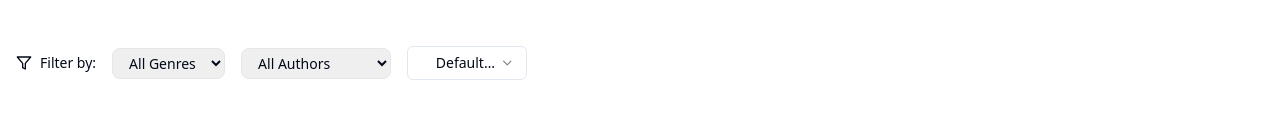
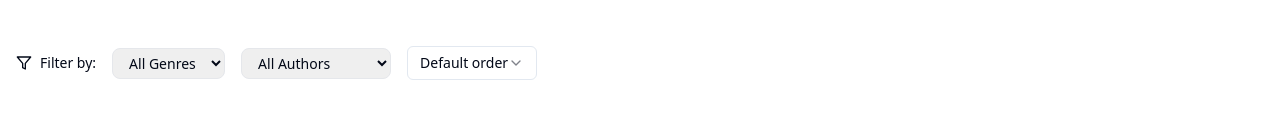
Before and after one commit to bootuz/ink-whispers-unleashed, a React (Vite) app: page /poems in a window 1280 px wide. Shown: the part 173-306 px from the top of the page. Built offline with nearby package versions, Linux system fonts and the light colour scheme.

Commit message:
Fix: Adjust select width
Adjust the width of the select component to prevent text from being truncated.

```diff
--- a/src/components/FilterBar.tsx
+++ b/src/components/FilterBar.tsx
@@ -40,7 +40,7 @@ export const FilterBar = () => {
         onValueChange={handleOrderChange}
         defaultValue={searchParams.get('filter') || "default"}
       >
-        <SelectTrigger className="w-[120px] h-[34px] px-3 py-1 text-sm">
+        <SelectTrigger className="w-auto min-w-[120px] h-[34px] px-3 py-1 text-sm">
           <SelectValue placeholder="Default order" />
         </SelectTrigger>
         <SelectContent>
```
